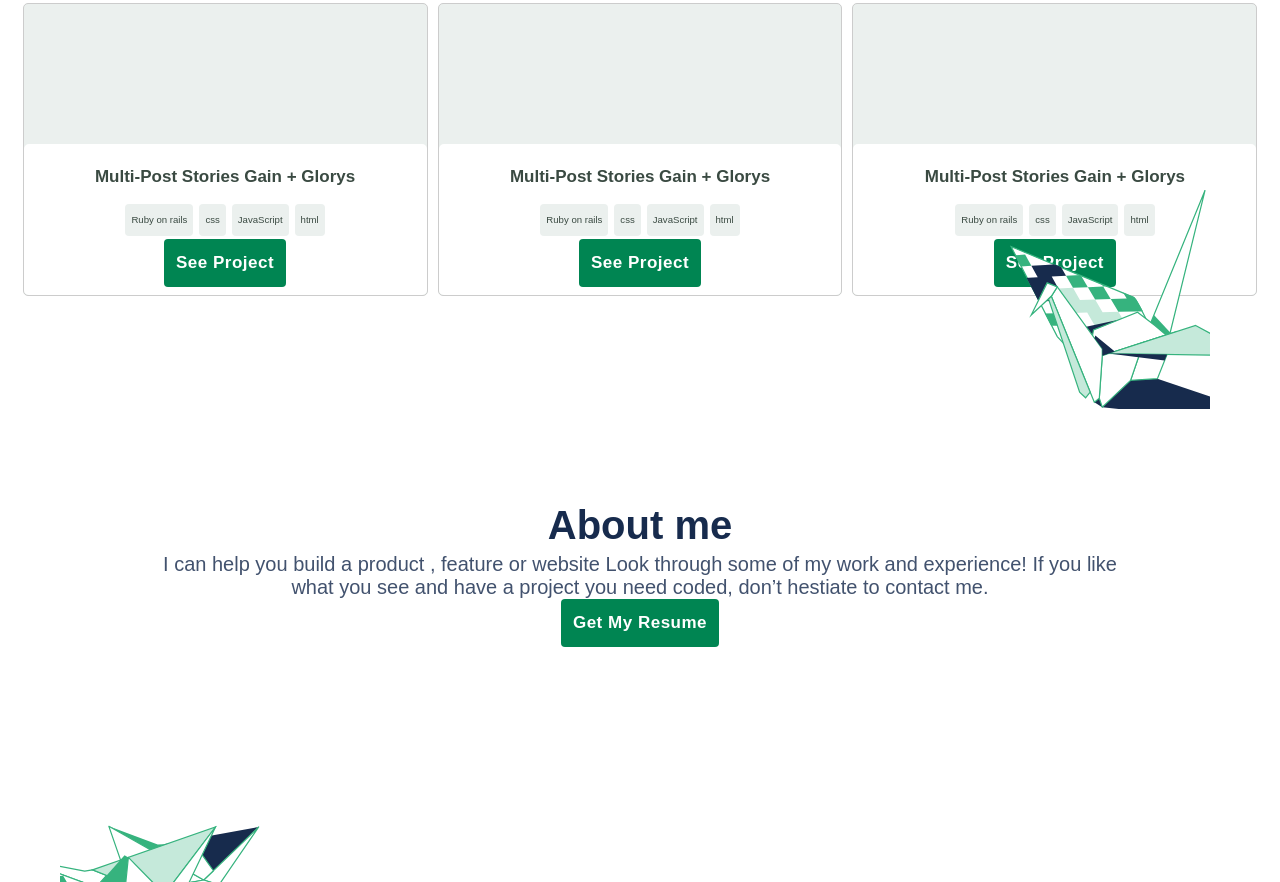
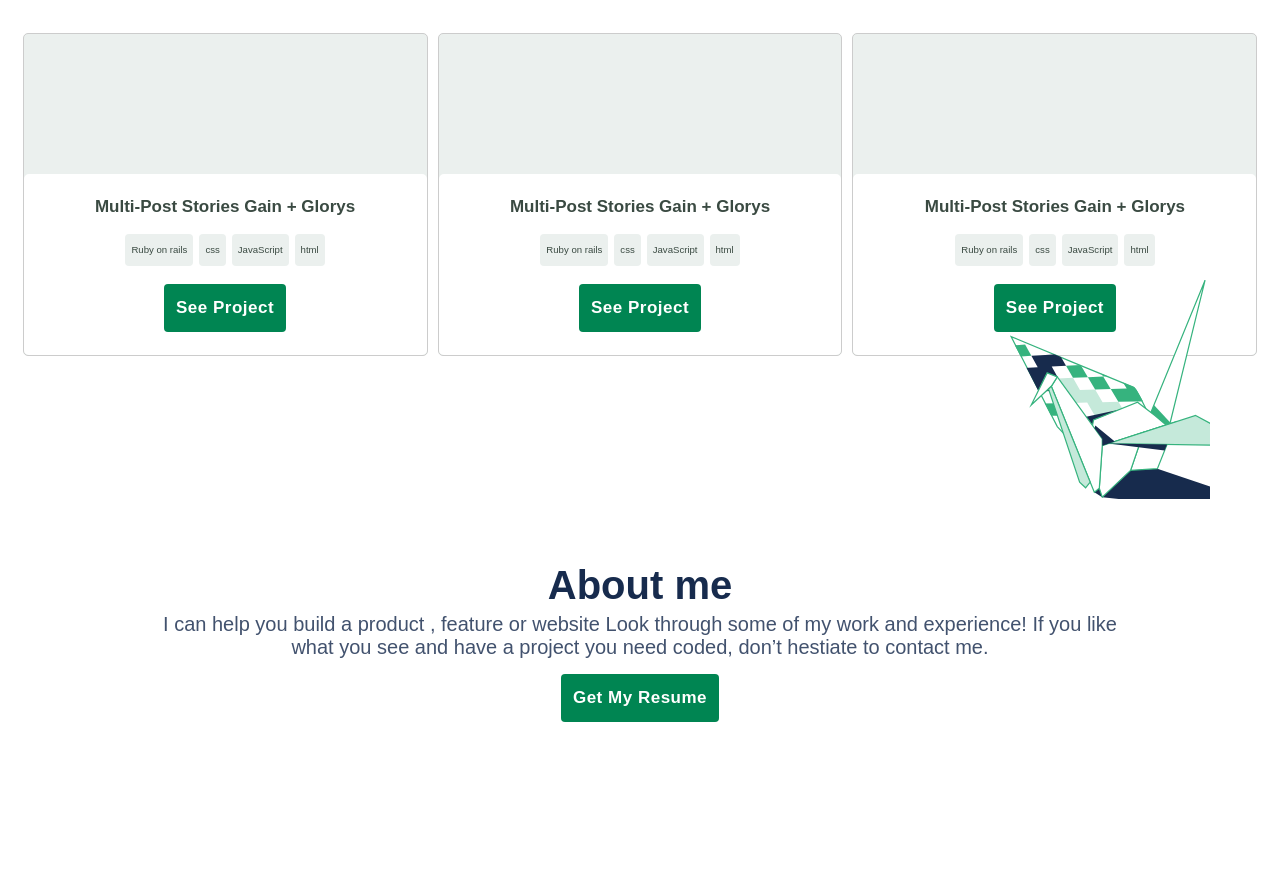
Before and after one commit to dev-mamun/microverse-portfolio, a website: page index.html in a window 1280 px wide. Shown: the part 914-1796 px from the top of the page. Drawn offline with Linux system fonts and the light colour scheme.

Commit message:
Create project JSON object

```diff
--- a/assets/css/app.css
+++ b/assets/css/app.css
@@ -149,6 +149,8 @@ li {
   background: #008552;
   border-radius: 4px;
   border: 0;
+  cursor: pointer;
+  margin: 15px 0;
 }
 
 .c-btn::before {
--- a/assets/js/app.js
+++ b/assets/js/app.js
@@ -2,6 +2,59 @@ const hamburger = document.querySelector('.hamburger');
 const navMenu = document.querySelector('.nav-menu');
 const html = document.querySelector('html');
 const body = document.querySelector('body');
+const projects = [
+    {
+        "name": "Multi-Post Stories Gain + Glorys",
+        "description": "Lorem Ipsum is simply dummy text of the printing and typesetting industry. Lorem Ipsum has been the industry's standard dummy text ever since the 1500s, when an unknown printer took a galley of type and scrambled it 1960s with the releaLorem Ipsum is simply dummy text of the printing and typesetting industry. Lorem Ipsum has been the industry's standard dummy text ever since the 1500s, when an unknown printer took a galley of type and scrambled it 1960s with the relea",
+        "image": {
+            "featured": "SnapshootPortfolio.svg"
+        },
+        "technologies": [
+            "Ruby on Rails",
+            "Html",
+            "css",
+            "javascript"
+        ],
+        "link": {
+            "live": "#",
+            "source": "#"
+        }
+    },
+    {
+        "name": "Multi-Post Stories Gain",
+        "description": "Lorem Ipsum is simply dummy text of the printing and typesetting industry. Lorem Ipsum has been the industry's standard dummy text ever since the 1500s, when an unknown printer took a galley of type and scrambled it 1960s with the releaLorem Ipsum is simply dummy text of the printing and typesetting industry. Lorem Ipsum has been the industry's standard dummy text ever since the 1500s, when an unknown printer took a galley of type and scrambled it 1960s with the relea",
+        "image": {
+            "featured": "SnapshootPortfolio.svg"
+        },
+        "technologies": [
+            "Ruby on Rails",
+            "Html",
+            "css",
+            "javascript"
+        ],
+        "link": {
+            "live": "#",
+            "source": "#"
+        }
+    },
+    {
+        "name": "Multi-Post Stories",
+        "description": "Lorem Ipsum is simply dummy text of the printing and typesetting industry. Lorem Ipsum has been the industry's standard dummy text ever since the 1500s, when an unknown printer took a galley of type and scrambled it 1960s with the releaLorem Ipsum is simply dummy text of the printing and typesetting industry. Lorem Ipsum has been the industry's standard dummy text ever since the 1500s, when an unknown printer took a galley of type and scrambled it 1960s with the relea",
+        "image": {
+            "featured": "SnapshootPortfolio.svg"
+        },
+        "technologies": [
+            "Ruby on Rails",
+            "Html",
+            "css",
+            "javascript"
+        ],
+        "link": {
+            "live": "#",
+            "source": "#"
+        }
+    },
+];
 
 hamburger.addEventListener('click', () => {
     hamburger.classList.toggle('active');
```
Also changed, not shown: assets/img/SnapshootPortfolio.svg (added).
